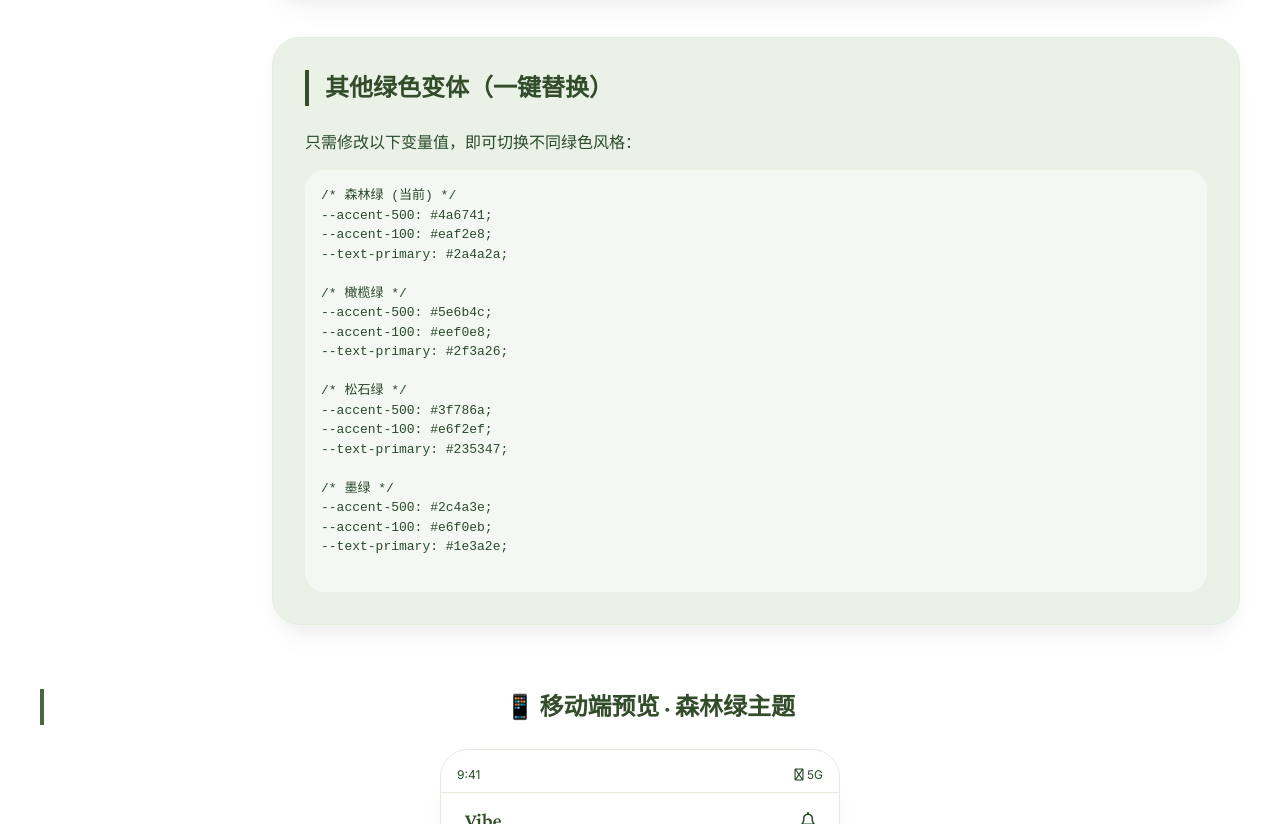
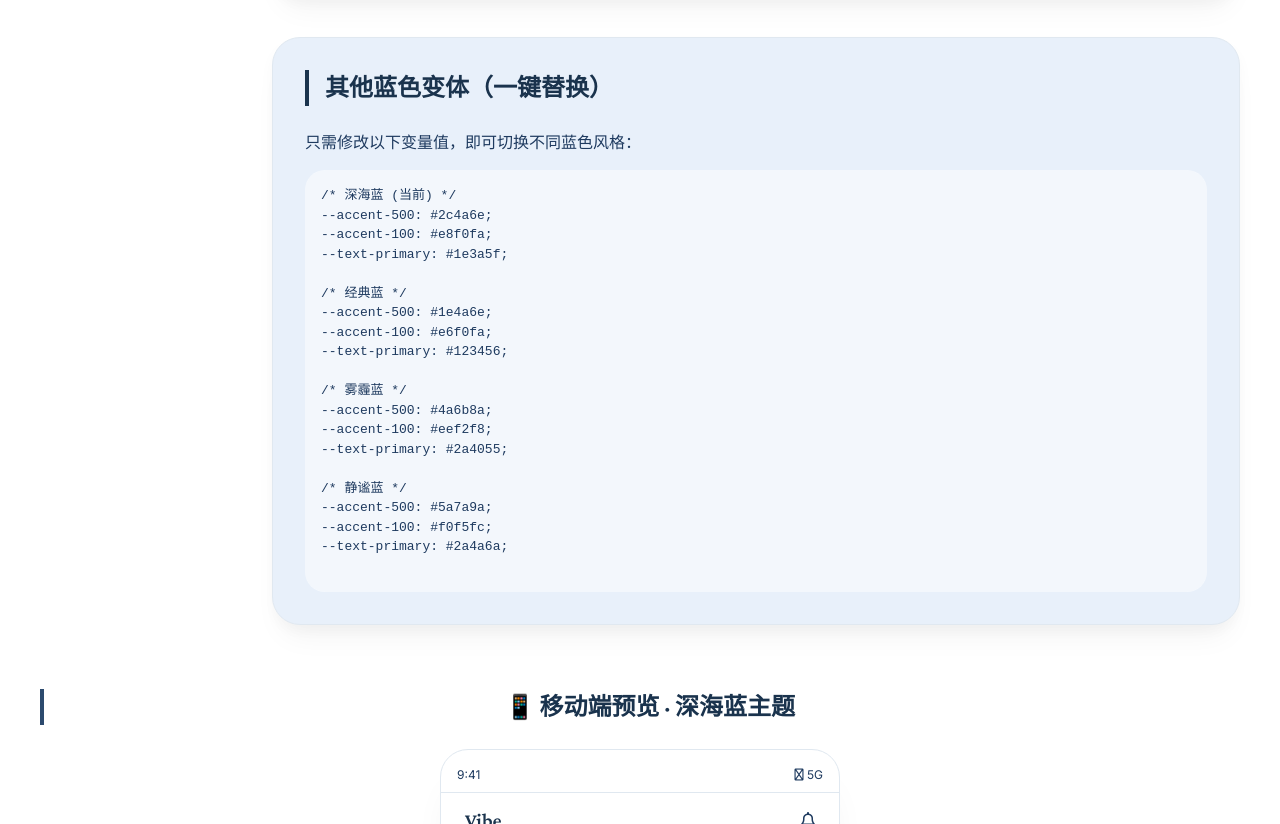
Before and after one commit to okx-wallet-H/H, a plain HTML site: page Q.html in a window 1280 px wide. Shown: the part 1976-2800 px from the top of the page. Drawn offline with nearby package versions, Linux system fonts and the light colour scheme.

Commit message:
更新 Q.html

```diff
--- a/Q.html
+++ b/Q.html
@@ -3,29 +3,29 @@
 <head>
   <meta charset="UTF-8">
   <meta name="viewport" content="width=device-width, initial-scale=1.0, maximum-scale=1.0, user-scalable=no">
-  <title>白底森林绿 · 稳重社区设计系统</title>
+  <title>白底深海蓝 · 稳重社区设计系统</title>
   <!-- 字体：Inter 可变 + Crimson Pro 衬线 -->
   <link rel="stylesheet" href="https://fonts.googleapis.com/css2?family=Inter:opsz,wght@14..32,300..700&family=Crimson+Pro:ital,wght@0,400;0,600;1,400&display=swap">
   <!-- Font Awesome 6 图标库 -->
   <link rel="stylesheet" href="https://cdnjs.cloudflare.com/ajax/libs/font-awesome/6.0.0-beta3/css/all.min.css">
   <style>
-    /* ---------- 设计令牌 · 白底森林绿 ---------- */
+    /* ---------- 设计令牌 · 白底深海蓝 ---------- */
     :root {
-      /* 纯白基底，森林绿主色 */
+      /* 纯白基底，深海蓝主色 */
       --bg-base: #ffffff;
       --bg-surface: #ffffff;
       --bg-glass: rgba(255, 255, 255, 0.8);
-      --border-light: #e2ede0;      /* 浅绿边框 */
-      --border-medium: #c2d6bf;
+      --border-light: #e0e8f0;      /* 浅蓝灰边框 */
+      --border-medium: #c0d0e0;
 
-      --text-primary: #2a4a2a;      /* 深森林绿 */
-      --text-secondary: #4f6b4a;
-      --text-tertiary: #7c957c;
+      --text-primary: #1e3a5f;      /* 深海蓝 */
+      --text-secondary: #4a5f7a;
+      --text-tertiary: #7b8fa8;
 
-      --accent-100: #eaf2e8;        /* 极浅绿 */
-      --accent-300: #b7cfb2;
-      --accent-500: #4a6741;        /* 主色：森林绿，稳重 */
-      --accent-700: #334d2b;
+      --accent-100: #e8f0fa;        /* 极浅蓝 */
+      --accent-300: #b8d0e8;
+      --accent-500: #2c4a6e;        /* 主色：深海蓝，稳重 */
+      --accent-700: #1a334d;
 
       --success: #2d7a5a;
       --warning: #b87c4a;
@@ -459,8 +459,8 @@
 <body>
 <div class="container">
   <div class="ds-header">
-    <h1>白底森林绿 · 稳重社区设计系统</h1>
-    <p>纯白基底 · 森林绿主色 · 自然沉静</p>
+    <h1>白底深海蓝 · 稳重社区设计系统</h1>
+    <p>纯白基底 · 深海蓝主色 · 专业可信</p>
   </div>
 
   <div class="ds-layout">
@@ -478,14 +478,14 @@
 
     <div class="ds-content">
       <section id="colors" class="section-card">
-        <h2 class="section-title">色彩系统 · 白底森林绿</h2>
+        <h2 class="section-title">色彩系统 · 白底深海蓝</h2>
         <div style="display: flex; gap: 1.5rem; flex-wrap: wrap;">
-          <div style="width: 100px; height: 100px; background: var(--accent-500); border-radius: var(--radius-lg); box-shadow: var(--shadow-sm); display: flex; align-items: flex-end; padding: 0.5rem; color: white; font-weight: 500;">主色 4a6741</div>
-          <div style="width: 100px; height: 100px; background: var(--accent-100); border-radius: var(--radius-lg); box-shadow: var(--shadow-sm); display: flex; align-items: flex-end; padding: 0.5rem; color: var(--text-primary);">辅色 eaf2e8</div>
-          <div style="width: 100px; height: 100px; background: var(--text-primary); border-radius: var(--radius-lg); box-shadow: var(--shadow-sm); display: flex; align-items: flex-end; padding: 0.5rem; color: white;">文字 2a4a2a</div>
+          <div style="width: 100px; height: 100px; background: var(--accent-500); border-radius: var(--radius-lg); box-shadow: var(--shadow-sm); display: flex; align-items: flex-end; padding: 0.5rem; color: white; font-weight: 500;">主色 2c4a6e</div>
+          <div style="width: 100px; height: 100px; background: var(--accent-100); border-radius: var(--radius-lg); box-shadow: var(--shadow-sm); display: flex; align-items: flex-end; padding: 0.5rem; color: var(--text-primary);">辅色 e8f0fa</div>
+          <div style="width: 100px; height: 100px; background: var(--text-primary); border-radius: var(--radius-lg); box-shadow: var(--shadow-sm); display: flex; align-items: flex-end; padding: 0.5rem; color: white;">文字 1e3a5f</div>
           <div style="width: 100px; height: 100px; background: var(--text-secondary); border-radius: var(--radius-lg); box-shadow: var(--shadow-sm); display: flex; align-items: flex-end; padding: 0.5rem; color: white;">辅助文字</div>
         </div>
-        <p style="margin-top: 1rem; color: var(--text-secondary);">森林绿代表自然、生机与稳重，与纯白搭配干净清新</p>
+        <p style="margin-top: 1rem; color: var(--text-secondary);">深海蓝代表理性、专业、可信赖，与纯白搭配干净稳重</p>
       </section>
 
       <section id="typography" class="section-card">
@@ -493,7 +493,7 @@
         <div class="font-demo">
           <div class="font-row">
             <span class="font-tag">衬线标题 Crimson Pro</span>
-            <span style="font-family: var(--font-serif); font-size: 2rem; font-weight: 600; color: var(--accent-700);">森林社区</span>
+            <span style="font-family: var(--font-serif); font-size: 2rem; font-weight: 600; color: var(--accent-700);">深海社区</span>
           </div>
           <div class="font-row">
             <span class="font-tag">正文 Inter Regular</span>
@@ -616,35 +616,35 @@
       </section>
 
       <section class="section-card" style="background: var(--accent-100);">
-        <h2 class="section-title" style="border-left-color: var(--accent-700);">其他绿色变体（一键替换）</h2>
-        <p style="margin-bottom: 1rem;">只需修改以下变量值，即可切换不同绿色风格：</p>
+        <h2 class="section-title" style="border-left-color: var(--accent-700);">其他蓝色变体（一键替换）</h2>
+        <p style="margin-bottom: 1rem;">只需修改以下变量值，即可切换不同蓝色风格：</p>
         <pre style="background: rgba(255,255,255,0.5); padding: 1rem; border-radius: var(--radius-lg);">
-/* 森林绿 (当前) */
---accent-500: #4a6741;
---accent-100: #eaf2e8;
---text-primary: #2a4a2a;
+/* 深海蓝 (当前) */
+--accent-500: #2c4a6e;
+--accent-100: #e8f0fa;
+--text-primary: #1e3a5f;
 
-/* 橄榄绿 */
---accent-500: #5e6b4c;
---accent-100: #eef0e8;
---text-primary: #2f3a26;
+/* 经典蓝 */
+--accent-500: #1e4a6e;
+--accent-100: #e6f0fa;
+--text-primary: #123456;
 
-/* 松石绿 */
---accent-500: #3f786a;
---accent-100: #e6f2ef;
---text-primary: #235347;
+/* 雾霾蓝 */
+--accent-500: #4a6b8a;
+--accent-100: #eef2f8;
+--text-primary: #2a4055;
 
-/* 墨绿 */
---accent-500: #2c4a3e;
---accent-100: #e6f0eb;
---text-primary: #1e3a2e;
+/* 静谧蓝 */
+--accent-500: #5a7a9a;
+--accent-100: #f0f5fc;
+--text-primary: #2a4a6a;
         </pre>
       </section>
     </div>
   </div>
 
   <div style="margin-top: 4rem;">
-    <h2 class="section-title" style="text-align: center;">📱 移动端预览 · 森林绿主题</h2>
+    <h2 class="section-title" style="text-align: center;">📱 移动端预览 · 深海蓝主题</h2>
     <div class="phone-frame">
       <div style="padding: 1rem 1rem 0.5rem; border-bottom: 1px solid var(--border-light); display: flex; justify-content: space-between; font-size: 0.75rem;">
         <span>9:41</span><span><i class="fa-regular fa-signal"></i> 5G</span>
```
